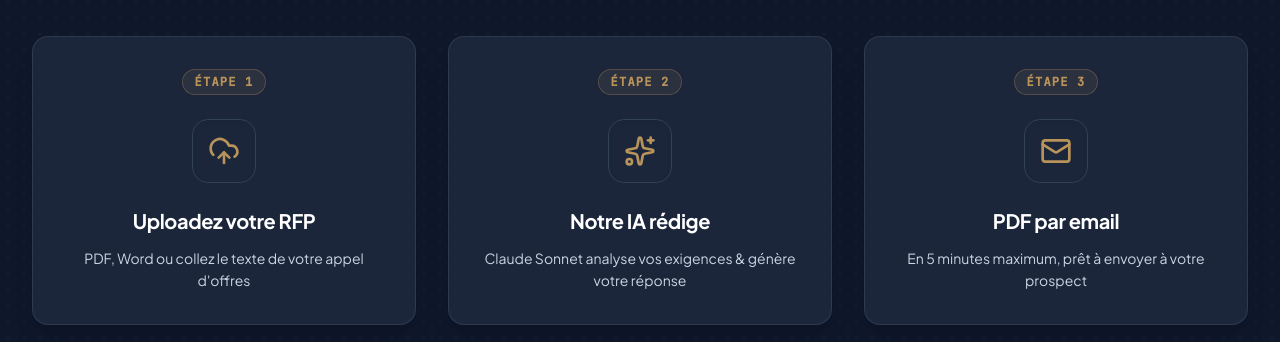
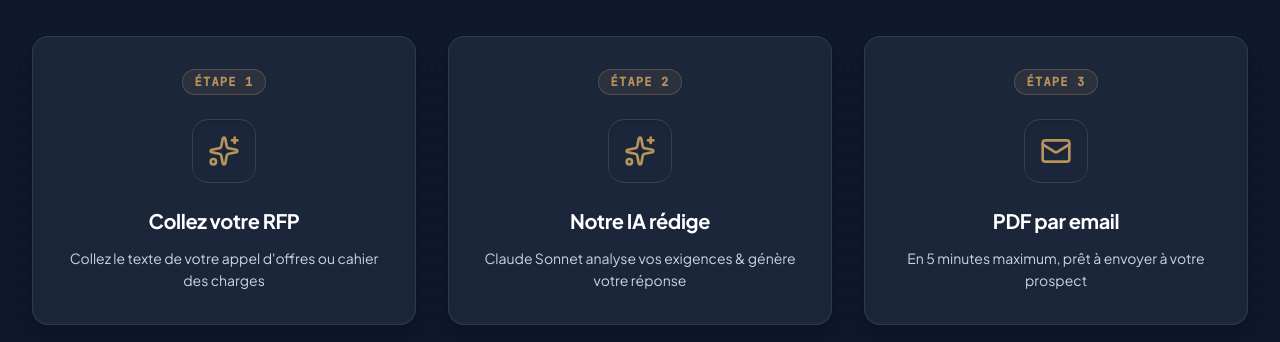
Before and after one commit to OMARMARCO23/DeliverableEngine, a React (Vite) app: page / in a window 1280 px wide. Shown: the part 3240-3582 px from the top of the page. Built offline with nearby package versions, Linux system fonts and the light colour scheme; no server answers; a web font is replaced by a local one.

Commit message:
Change step 1 title and icon in HowItWorks
Updated the title and icon for the first step in the HowItWorks component.

```diff
--- a/src/components/HowItWorks.tsx
+++ b/src/components/HowItWorks.tsx
@@ -11,9 +11,9 @@ export default function HowItWorks() {
   const steps = [
     {
       num: "Étape 1",
-      title: "Uploadez votre RFP",
-      icon: <UploadCloud className="h-8 w-8 text-[#B8935A]" />,
-      desc: "PDF, Word ou collez le texte de votre appel d'offres"
+      title: "Collez votre RFP",
+      icon: <Sparkles className="h-8 w-8 text-[#B8935A]" />,
+      desc: "Collez le texte de votre appel d'offres ou cahier des charges"
     },
     {
       num: "Étape 2",
```
